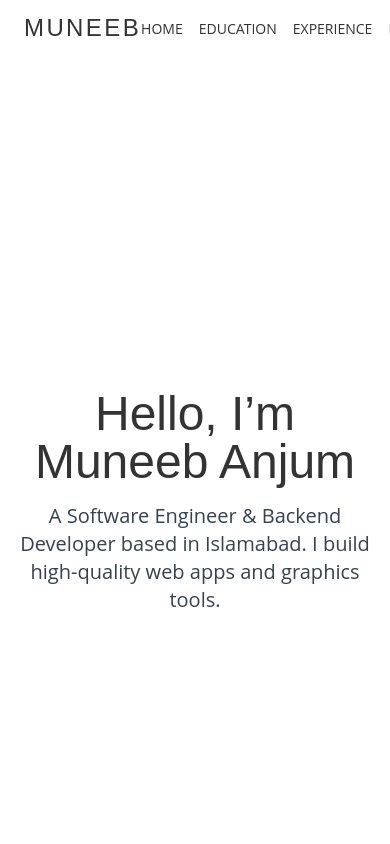
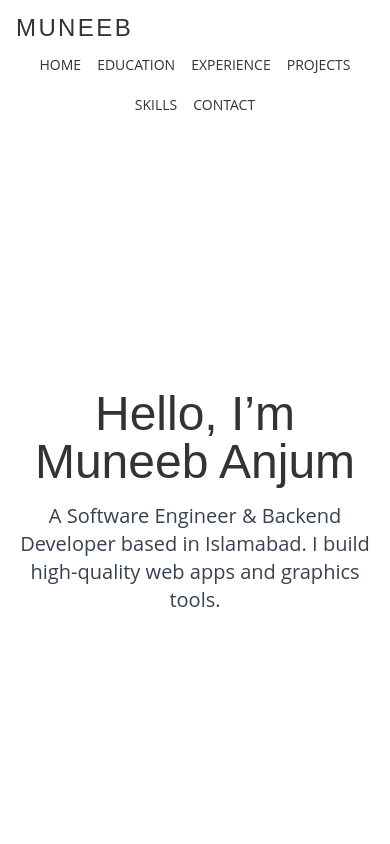
Before and after one commit to muneeb-anjum0/Website, a React (Vite) app: page / in a window 390 px wide. Shown: the top 844 px of the page. Built offline with nearby package versions, Linux system fonts and the light colour scheme.

Commit message:
Bug Fixes for phone app

```diff
--- a/src/components/NavBar.tsx
+++ b/src/components/NavBar.tsx
@@ -1,4 +1,3 @@
-// src/components/NavBar.tsx
 import React from 'react';
 import { Link } from 'react-scroll';
 
@@ -7,8 +6,8 @@ const sections = ['home','education','experience','projects','skills','contact']
 export default function NavBar() {
   return (
     <nav className="fixed inset-x-0 top-0 z-50 bg-transparent">
-      <div className="container mx-auto flex items-center justify-between py-3 px-6 backdrop-blur-sm">
-        {/* Logo / Name now clickable */}
+      <div className="container mx-auto flex flex-wrap items-center justify-between py-3 px-4 md:px-6 backdrop-blur-sm">
+        {/* Logo / Name */}
         <Link
           to="home"
           spy
@@ -39,8 +38,8 @@ export default function NavBar() {
           ))}
         </ul>
 
-        {/* Mobile Menu */}
-        <ul className="flex md:hidden space-x-4">
+        {/* Mobile Menu: wraps into two rows so all tabs remain visible */}
+        <ul className="flex flex-wrap md:hidden w-full justify-center gap-4 mt-2">
           {sections.map(sec => (
             <li key={sec}>
               <Link
--- a/src/components/Projects.tsx
+++ b/src/components/Projects.tsx
@@ -1,3 +1,4 @@
+// src/components/Projects.tsx
 import React from 'react';
 import { motion } from 'framer-motion';
 import { FaGithub } from 'react-icons/fa';
@@ -24,7 +25,7 @@ export default function Projects() {
         <h2 className="text-4xl font-heading text-center text-accentDark mb-12">
           Projects
         </h2>
-        <div className="grid grid-cols-1 sm	grid-cols-2 gap-8 justify-items-center">
+        <div className="grid grid-cols-1 md:grid-cols-2 gap-8 justify-items-center">
           {projects.map((p, i) => (
             <motion.div
               key={i}
@@ -35,7 +36,9 @@ export default function Projects() {
               transition={{ duration: 0.6, delay: i * 0.2 }}
             >
               <div>
-                <h3 className="font-heading text-2xl text-accentDark mb-1">{p.title}</h3>
+                <h3 className="font-heading text-2xl text-accentDark mb-1">
+                  {p.title}
+                </h3>
                 <p className="text-sm text-gray-500">{p.period}</p>
               </div>
               <div className="flex-grow overflow-auto mt-4 mb-4">
@@ -56,5 +59,5 @@ export default function Projects() {
         </div>
       </div>
     </section>
-     );
-    }
+  );
+}
```
